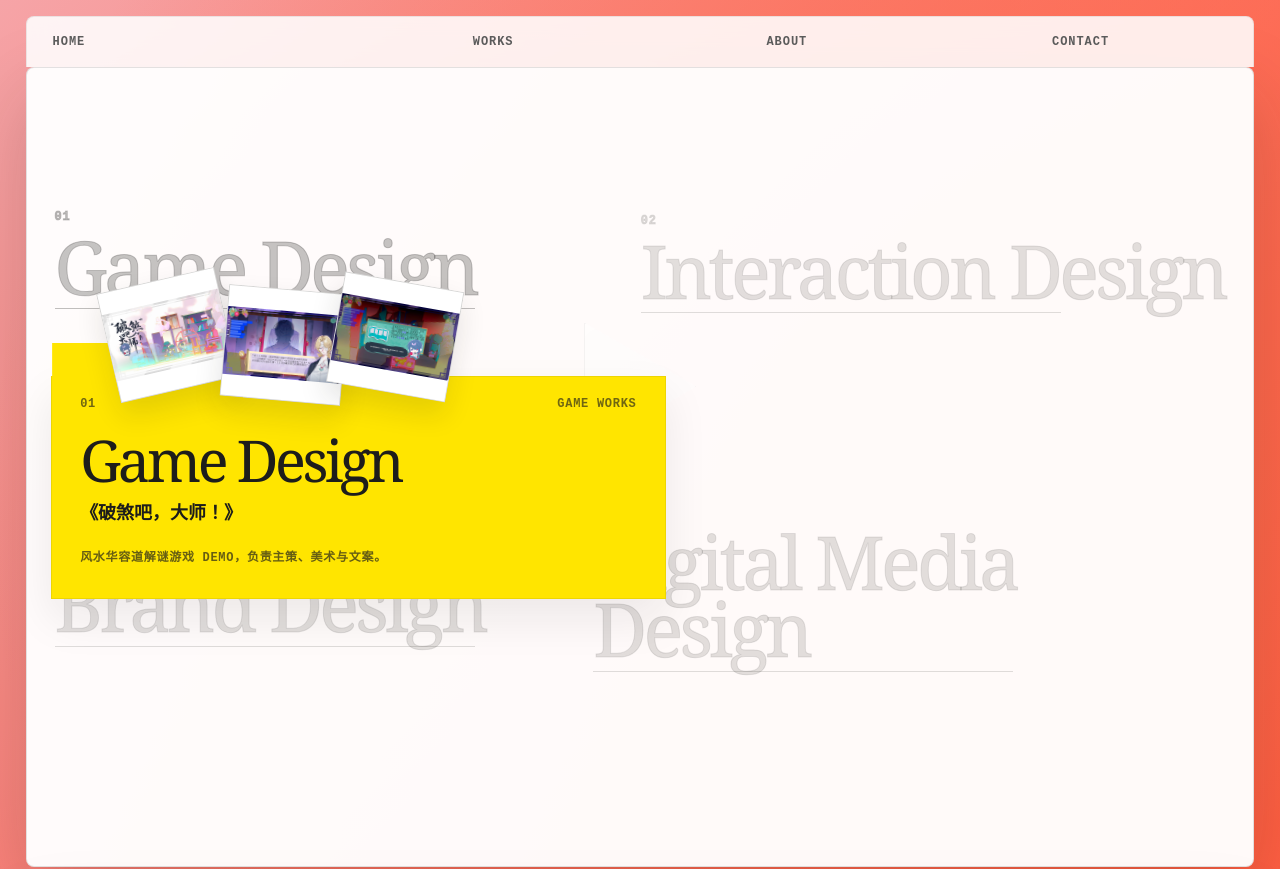
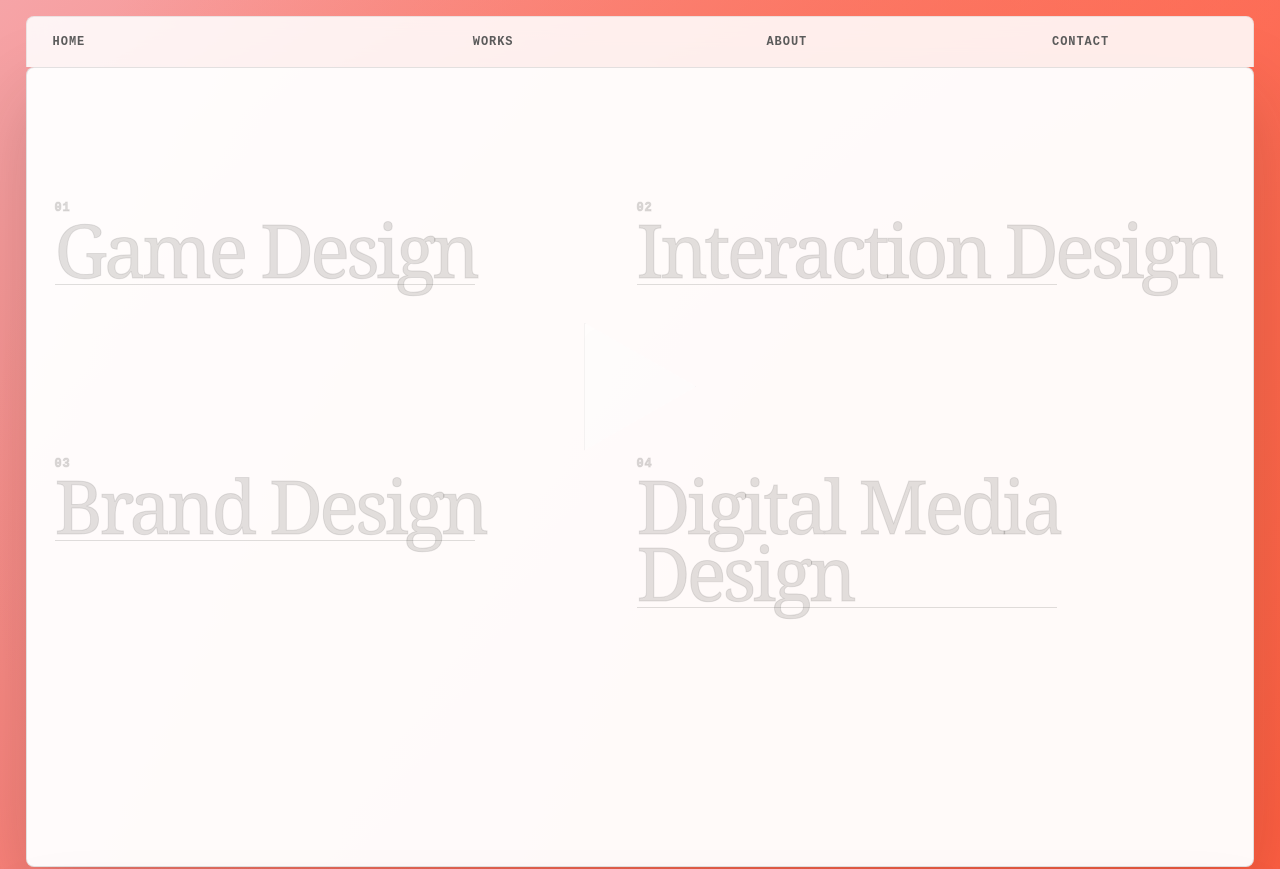
Before and after one commit to bibobiboluelue/myportfolio, a React (Vite) app: page / in a window 1280 px wide. Shown: the top 869 px of the page. Built offline with nearby package versions, Linux system fonts and the light colour scheme.

Commit message:
Align archive hover folders with labels

```diff
--- a/src/components/Header.tsx
+++ b/src/components/Header.tsx
@@ -1,4 +1,4 @@
-import { useMemo, useState } from 'react';
+import { useMemo } from 'react';
 import { Link } from 'react-router-dom';
 import { projects } from '../data/projects';
 
@@ -56,9 +56,6 @@ export default function Header() {
     ];
   }, []);
 
-  const [activeId, setActiveId] = useState(archiveItems[0].id);
-  const activeItem = archiveItems.find((item) => item.id === activeId) ?? archiveItems[0];
-
   return (
     <header id="about" className="archive-shell hover-home-shell min-h-screen overflow-hidden">
       <section className="archive-hero hover-archive-hero">
@@ -67,25 +64,20 @@ export default function Header() {
             <Link
               key={item.id}
               to={item.link}
-              className={`hover-category ${activeId === item.id ? 'is-active' : ''}`}
-              onMouseEnter={() => setActiveId(item.id)}
-              onFocus={() => setActiveId(item.id)}
+              className={`hover-category hover-category-${item.id}`}
             >
-              <span>{item.index}</span>
-              <strong>{item.label}</strong>
-            </Link>
-          ))}
-        </div>
+              <span className="hover-category-index">{item.index}</span>
+              <strong className="hover-category-title">{item.label}</strong>
+              <span className="hover-category-line" />
 
-        <Link
-          key={activeItem.id}
-          to={activeItem.link}
-          className={`hover-folder-card ${activeItem.tone === 'yellow' ? 'is-yellow' : 'is-gray'} active-${activeItem.id}`}
+              <div
+                className={`hover-folder-card ${item.tone === 'yellow' ? 'is-yellow' : 'is-gray'}`}
+                aria-hidden="true"
               >
-          <div className="hover-thumbs" aria-hidden="true">
-            {activeItem.images.map((image, index) => (
+                <div className="hover-thumbs">
+                  {item.images.map((image, index) => (
                     <img
-                key={`${activeItem.id}-${image}-${index}`}
+                      key={`${item.id}-${image}-${index}`}
                       className={`hover-thumb thumb-${index + 1}`}
                       src={image}
                       alt=""
@@ -93,15 +85,18 @@ export default function Header() {
                   ))}
                 </div>
                 <div className="hover-folder-meta">
-            <span>{activeItem.index}</span>
-            <span>{activeItem.meta}</span>
+                  <span>{item.index}</span>
+                  <span>{item.meta}</span>
                 </div>
                 <div className="hover-folder-body">
-            <h2>{activeItem.label}</h2>
-            <p>{activeItem.title}</p>
-            <small>{activeItem.description}</small>
+                  <h2>{item.label}</h2>
+                  <p>{item.title}</p>
+                  <small>{item.description}</small>
+                </div>
               </div>
             </Link>
+          ))}
+        </div>
 
         <div className="archive-play" aria-hidden="true" />
       </section>
--- a/src/index.css
+++ b/src/index.css
@@ -520,22 +520,24 @@ button {
 
 .hover-category {
   position: absolute;
-  display: grid;
-  gap: 8px;
+  display: block;
+  width: min(46vw, 760px);
+  min-height: 260px;
   color: rgba(29, 29, 27, 0.13);
   -webkit-text-stroke: 1px rgba(29, 29, 27, 0.1);
   text-stroke: 1px rgba(29, 29, 27, 0.1);
-  transition: color 220ms ease, transform 220ms ease;
+  transition: transform 220ms ease;
 }
 
-.hover-category::after {
+.hover-category-line {
+  display: block;
   width: min(100%, 420px);
   height: 1px;
   background: rgba(29, 29, 27, 0.14);
-  content: "";
+  transition: opacity 180ms ease;
 }
 
-.hover-category span,
+.hover-category-index,
 .hover-folder-meta,
 .hover-folder-body small {
   font-family: "Courier New", monospace;
@@ -545,58 +547,73 @@ button {
   text-transform: uppercase;
 }
 
-.hover-category strong {
+.hover-category-title {
+  display: block;
   font-family: Georgia, "Times New Roman", serif;
   font-size: clamp(46px, 5.8vw, 92px);
   font-weight: 400;
   line-height: 0.9;
   letter-spacing: -0.05em;
+  transition: opacity 180ms ease;
 }
 
-.hover-category.is-active {
-  color: rgba(29, 29, 27, 0.26);
-  -webkit-text-stroke-color: rgba(29, 29, 27, 0.22);
-  text-stroke-color: rgba(29, 29, 27, 0.22);
+.hover-category:hover,
+.hover-category:focus-visible {
   transform: translateY(-4px);
 }
 
-.hover-category.is-active::after {
-  background: rgba(29, 29, 27, 0.28);
+.hover-category:hover .hover-category-index,
+.hover-category:hover .hover-category-title,
+.hover-category:hover .hover-category-line,
+.hover-category:focus-visible .hover-category-index,
+.hover-category:focus-visible .hover-category-title,
+.hover-category:focus-visible .hover-category-line {
+  opacity: 0;
 }
 
 .hover-category:nth-child(1) {
-  top: 16%;
+  top: 13%;
   left: 0;
 }
 
 .hover-category:nth-child(2) {
-  top: 16%;
+  top: 13%;
   right: 0;
-  max-width: 50%;
 }
 
 .hover-category:nth-child(3) {
-  bottom: 14%;
+  bottom: 4%;
   left: 0;
 }
 
 .hover-category:nth-child(4) {
   right: 0;
-  bottom: 10%;
-  max-width: 54%;
+  bottom: 4%;
 }
 
 .hover-folder-card {
   position: absolute;
-  z-index: 12;
+  z-index: 5;
+  top: 70px;
+  left: 0;
   display: block;
-  width: min(48vw, 760px);
+  width: 100%;
   min-height: 188px;
   border: 1px solid rgba(29, 29, 27, 0.08);
   background: #d9d9d9;
+  color: var(--ink);
   overflow: visible;
-  animation: folderIn 260ms ease both;
+  opacity: 0;
+  pointer-events: none;
   box-shadow: 0 20px 42px rgba(29, 29, 27, 0.08);
+  transform: translateY(16px);
+  transition: opacity 180ms ease, transform 220ms ease;
+}
+
+.hover-category:hover .hover-folder-card,
+.hover-category:focus-visible .hover-folder-card {
+  opacity: 1;
+  transform: translateY(0);
 }
 
 .hover-folder-card::before {
@@ -616,26 +633,6 @@ button {
 
 .hover-folder-card.is-gray {
   background: #d8d8d8;
-}
-
-.hover-folder-card.active-game {
-  left: 2%;
-  bottom: 25%;
-}
-
-.hover-folder-card.active-interaction {
-  right: 6%;
-  bottom: 29%;
-}
-
-.hover-folder-card.active-brand {
-  left: 7%;
-  bottom: 6%;
-}
-
-.hover-folder-card.active-media {
-  right: 10%;
-  bottom: 8%;
 }
 
 .hover-thumbs {
@@ -1052,19 +1049,19 @@ button {
   .hover-category {
     position: relative;
     inset: auto !important;
+    width: 100%;
     padding: 16px 0;
     border-bottom: 1px dotted rgba(29, 29, 27, 0.16);
   }
 
-  .hover-folder-card,
-  .hover-folder-card.active-game,
-  .hover-folder-card.active-interaction,
-  .hover-folder-card.active-brand,
-  .hover-folder-card.active-media {
+  .hover-folder-card {
     position: relative;
-    inset: auto;
+    top: auto;
+    left: auto;
     width: 100%;
-    margin-top: 150px;
+    margin-top: 140px;
+    opacity: 1;
+    transform: none;
   }
 
   .archive-play,
@@ -1136,7 +1133,7 @@ button {
     margin-top: 0;
   }
 
-  .hover-category strong,
+  .hover-category-title,
   .hover-folder-body h2 {
     font-size: 46px;
   }
```
Lines whose indentation alone changed are shown as unchanged.
